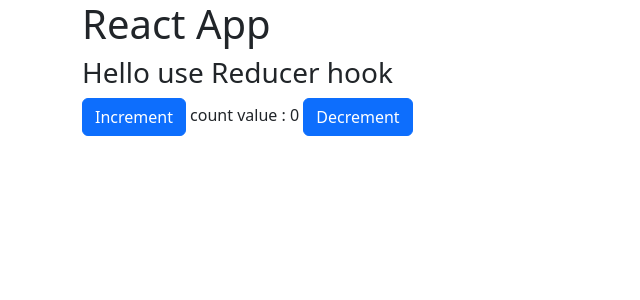
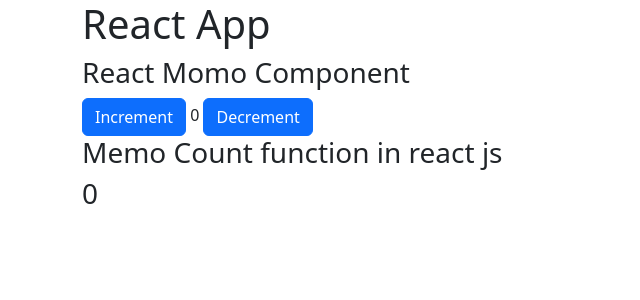
Before and after one commit to Developerramm/mern-stack-development, a React (Vite) app in the folder React/demo/: page / in a window 1280 px wide. Shown: the top 300 px of the page, without its empty margins (0-640 px from the left). Built offline with nearby package versions, Linux system fonts and the light colour scheme.

Commit message:
react memo hook in react

```diff
--- a/React/demo/src/App.jsx
+++ b/React/demo/src/App.jsx
@@ -1,12 +1,11 @@
 import React from "react";
-
-import { ReducerComp } from "./useReducer";
+import ReactMemo from "./memo/ReactMemo";
 
 const App = () => {
   return (
     <div className="container">
       <h1>React App </h1>
-      <ReducerComp />
+      <ReactMemo />
     </div>
   );
 };
--- /dev/null
+++ b/React/demo/src/memo/MemoCount.jsx
@@ -0,0 +1,14 @@
+import React, { useRef } from "react";
+
+const MemoCount = () => {
+  const renderCount = useRef(0);
+  console.log("Count in memo ", renderCount);
+  return (
+    <div>
+      <h3>Memo Count function in react js </h3>
+      <h3> {renderCount.current++} </h3>
+    </div>
+  );
+};
+
+export default React.memo(MemoCount);
--- /dev/null
+++ b/React/demo/src/memo/ReactMemo.jsx
@@ -0,0 +1,29 @@
+import React, { useState } from "react";
+import MemoCount from "./MemoCount";
+
+const ReactMemo = () => {
+  const [count, setCount] = useState(0);
+  return (
+    <div className="row">
+      <h3>React Momo Component </h3>
+      <div className="col">
+        <button
+          onClick={() => setCount((prev) => prev + 1)}
+          className="btn btn-primary"
+        >
+          Increment{" "}
+        </button>
+        <span> {count} </span>
+        <button
+          onClick={() => setCount((prev) => prev - 1)}
+          className="btn btn-primary"
+        >
+          Decrement{" "}
+        </button>
+      </div>
+      <MemoCount />
+    </div>
+  );
+};
+
+export default ReactMemo;
```
